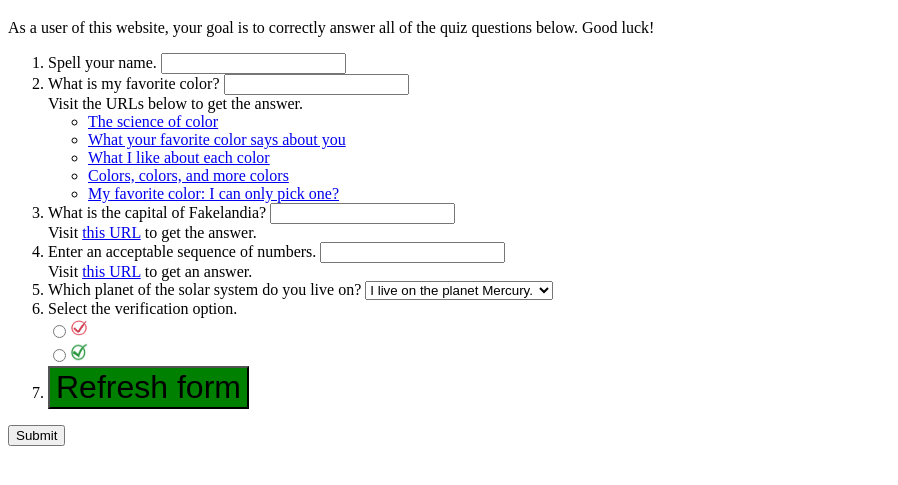
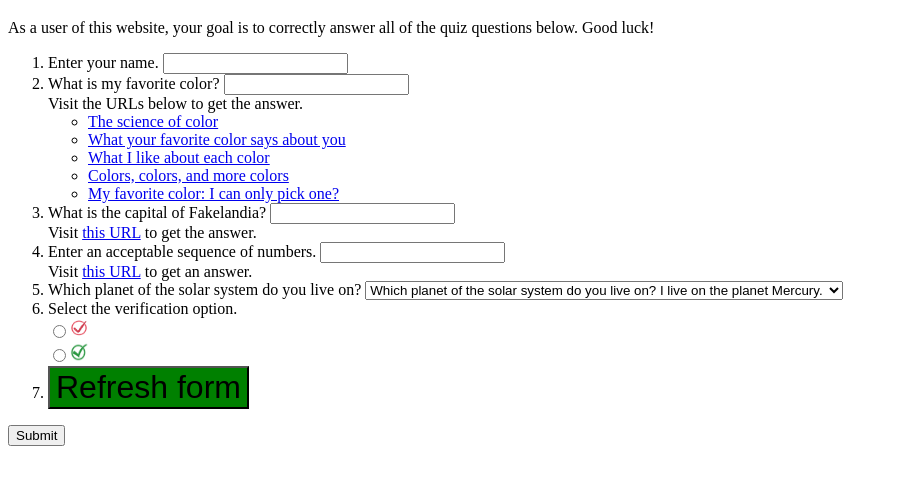
Before and after one commit to jacqueline-chao/a-bad-website, a website: page public/index.html in a window 1280 px wide. Shown: the part 61-546 px from the top of the page, without its empty margins (0-898 px from the left). Drawn offline with Linux system fonts and the light colour scheme.

Commit message:
Make some modifications

```diff
--- a/public/app.js
+++ b/public/app.js
@@ -16,6 +16,10 @@ submit_button.addEventListener('submit', function (e) {
     if (answer_1 == "your name" && answer_2 == "red" && answer_3 == "Fakecapitalia" && acceptable_seqs_nums.includes(answer_4) && answer_5 == "I live on the planet Earth." && answer_6.checked) {
         document.getElementById("results-section").innerText = "You did it!";
     } else {
-        document.getElementById("results-section").innerText = "Incorrect answer(s). Try again!";
+        var hint = "";
+        if (answer_1 != "your name") {
+            hint = "It looks like you answered the first question incorrectly. Here's a hint: Think more LITERALLY about this question."
+        }
+        document.getElementById("results-section").innerText = "Incorrect answer(s). Try again!" + " " + hint;
     }
 });
--- a/public/index.html
+++ b/public/index.html
@@ -13,7 +13,7 @@
     <form id="quiz-form">
         <ol>
             <li>
-                Spell your name.
+                Enter your name.
                 <input type="text" id="answer-1">
             </li>
             <li>
@@ -51,14 +51,14 @@
             <li>
                 Which planet of the solar system do you live on?
                 <select id="answer-5">
-                    <option>I live on the planet Mercury.</option>
-                    <option>I live on the planet Venus.</option>
-                    <option>I live on the planet Earth.</option>
-                    <option>I live on the planet Mars.</option>
-                    <option>I live on the planet Jupiter.</option>
-                    <option>I live on the planet Saturn.</option>
-                    <option>I live on the planet Uranus.</option>
-                    <option>I live on the planet Neptune.</option>
+                    <option>Which planet of the solar system do you live on? I live on the planet Mercury.</option>
+                    <option>Which planet of the solar system do you live on? I live on the planet Venus.</option>
+                    <option>Which planet of the solar system do you live on? I live on the planet Earth.</option>
+                    <option>Which planet of the solar system do you live on? I live on the planet Mars.</option>
+                    <option>Which planet of the solar system do you live on? I live on the planet Jupiter.</option>
+                    <option>Which planet of the solar system do you live on? I live on the planet Saturn.</option>
+                    <option>Which planet of the solar system do you live on? I live on the planet Uranus.</option>
+                    <option>Which planet of the solar system do you live on? I live on the planet Neptune.</option>
                 </select>
             </li>
             <li>
```
